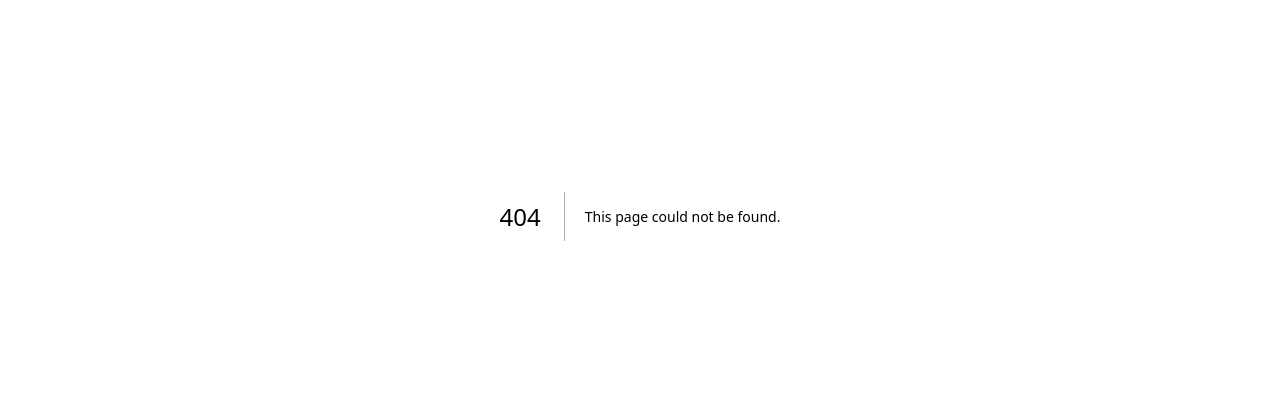
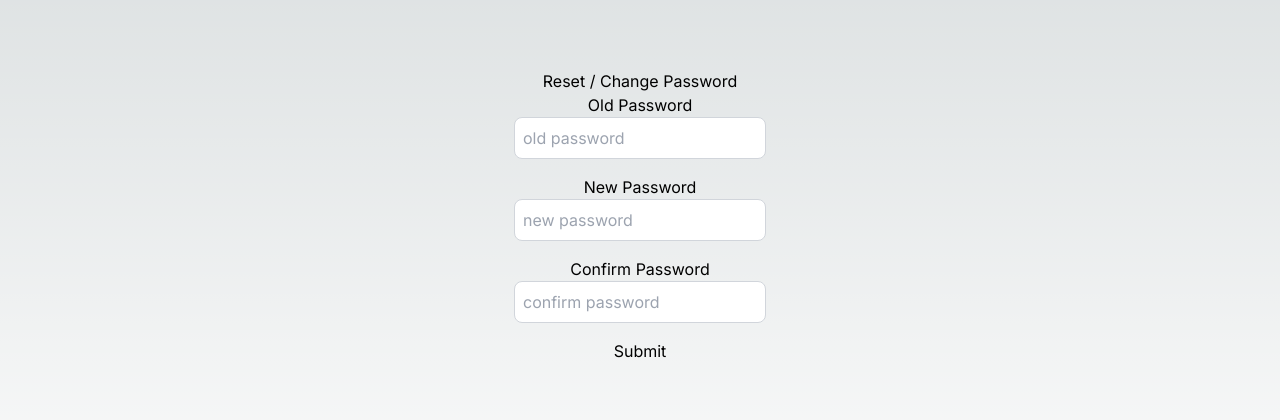
Before and after one commit to kmr-sahil/auth-w-next.js, a Next.js app: page /resetpassword in a window 1280 px wide. Before the commit this address had no page. Shown: the part 184-604 px from the top of the page. Built offline with nearby package versions, Linux system fonts and the light colour scheme; no server answers.

Commit message:
worked on changing/resetting password

```diff
--- /dev/null
+++ b/src/app/api/users/resetpassword/route.ts
@@ -0,0 +1,39 @@
+import {connect} from "@/dbConfig/dbConfig";
+import User from "@/models/userModel";
+import bcryptjs from "bcryptjs";
+import { NextRequest, NextResponse } from "next/server";
+
+connect()
+
+export async function  PUT(request: NextRequest) {
+    try {
+        const reqBody = await request.json()
+        const {oldPassword, newPassword, userId} = reqBody;
+
+        const user = await User.findOne({_id: userId})
+
+        if(!user) {
+            return NextResponse.json({error: "Invalid User"}, {status: 400})
+        }
+
+        //check for correct password
+        const validPassword = await bcryptjs.compare(oldPassword, user.password)
+        if(!validPassword) {
+            return NextResponse.json({error: "Password Invalid"}, {status: 400})
+        }
+
+        const salt = await bcryptjs.genSalt(10);
+        const hashedPassword = await bcryptjs.hash(newPassword, salt);
+
+        user.password = hashedPassword
+        await user.save();
+
+        return NextResponse.json({
+            message: "Password Changed",
+            success: true
+        })
+
+    } catch (error:any) {
+        return NextResponse.json({error: error.message}, {status: 500})
+    }
+}
--- /dev/null
+++ b/src/app/resetpassword/page.tsx
@@ -0,0 +1,78 @@
+"use client"
+
+import axios from "axios"
+import Link from "next/link"
+import React, {useState, useEffect} from 'react'
+
+export default function ResetPassword () {
+
+    const [password, setPassword] = useState({
+        oldPassword: '',
+        newPassword: '',
+        userId: '',
+    })
+
+    useEffect(() => {
+    const getUserDetails = async () => {
+        try {
+            const res = await axios.get("/api/users/me")
+            console.log(res.data)
+            setPassword({...password, userId: res.data.data._id})
+
+        } catch (error: any) {
+            console.log(error.message)
+        }
+
+    }
+
+    getUserDetails()
+    },[])
+
+    const onSubmit = async () => {
+        try {
+            const response = await axios.put('/api/users/resetpassword', password)
+            console.log("Login success", response.data);
+
+        } catch (error: any) {
+            console.log("Password change failed", error.message);
+        }
+    }
+
+
+    return(
+        <div className="flex flex-col items-center justify-center min-h-screen py-2">
+            <h1>Reset / Change Password</h1>
+
+        <label htmlFor="password">Old Password</label>
+        <input
+        className="p-2 border border-gray-300 rounded-lg mb-4 focus:outline-none focus:border-gray-600 text-black"
+            id="password"
+            type="password"
+            value={password.oldPassword}
+            onChange={(e) => setPassword({...password, oldPassword: e.target.value})}
+            placeholder="old password"
+            />
+
+        <label htmlFor="password">New Password</label>
+        <input
+        className="p-2 border border-gray-300 rounded-lg mb-4 focus:outline-none focus:border-gray-600 text-black"
+            id="password"
+            type="password"
+
+            placeholder="new password"
+            />
+
+        <label htmlFor="password">Confirm Password</label>
+        <input
+        className="p-2 border border-gray-300 rounded-lg mb-4 focus:outline-none focus:border-gray-600 text-black"
+            id="password"
+            type="password"
+            value={password.newPassword}
+            onChange={(e) => setPassword({...password, newPassword: e.target.value})}
+            placeholder="confirm password"
+            />
+
+        <button onClick={onSubmit}>Submit</button>
+        </div>
+    )
+}
--- /dev/null
+++ b/src/app/verifyemail/page.tsx
@@ -0,0 +1,58 @@
+"use client"
+
+import axios from "axios"
+import { set } from "mongoose";
+import Link from "next/link"
+import React, { useEffect, useState } from "react";
+
+export default function VerifyEmailPage() {
+    const [token, setToken] = useState("");
+    const [verified, setVerified] = useState(false);
+    const [error, setError] = useState(false);
+
+    const verifyUserEmail = async () => {
+        try {
+            await axios.post("/api/users/verifyemail", {token})
+            setVerified(true)
+
+        } catch (error:any) {
+            setError(true);
+            console.log(error.reponse.data);
+
+        }
+    }
+
+    useEffect(() => {
+        const urlToken = window.location.search.split("=")[1];
+        setToken(urlToken || "")
+    })
+
+    useEffect(() => {
+        if(token.length > 0){
+            verifyUserEmail()
+        }
+    }, [token])
+
+    return (
+        <div className="flex flex-col items-center justify-center min-h-screen py-2">
+
+            <h1 className="text-4xl">Verify Email</h1>
+            <h2 className="p-2 bg-orange-500 text-black">{token ? `${token}` : "no token"}</h2>
+
+            {verified && (
+                <div>
+                    <h2 className="text-2xl">Email Verified</h2>
+                    <Link href="/login">
+                        Login
+                    </Link>
+                </div>
+            )}
+            {error && (
+                <div>
+                    <h2 className="text-2xl bg-red-500 text-black">Error</h2>
+
+                </div>
+            )}
+        </div>
+    )
+}
--- a/src/middleware.ts
+++ b/src/middleware.ts
@@ -3,7 +3,7 @@ import { NextResponse, NextRequest } from "next/server";
 export function middleware(request: NextRequest){
     const path = request.nextUrl.pathname;
 
-    const isPublicPath = path === '/login' || path === '/signup'
+    const isPublicPath = path === '/login' || path === '/signup' || path === '/verifyemail'
 
     const token = request.cookies.get("token")?.value || ''
 
@@ -24,5 +24,6 @@ export const config = {
       '/profile',
       '/login',
       '/signup',
+      '/verifyemail',
     ]
   }
```
